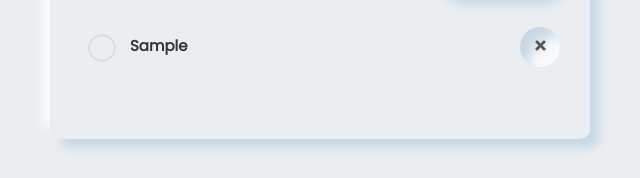
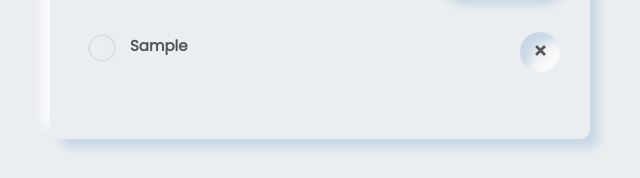
Before and after one commit to friedaodagboyi/TO-DO-LIST-APP, a plain HTML site: page index.html in a window 1280 px wide. Both pictures are taken after typing "Sample" into the empty fields and a click on the button "Add". Shown: the part 268-446 px from the top of the page, 320-960 px from the left. Drawn offline with Linux system fonts and the light colour scheme.

Commit message:
Update style.css

```diff
--- a/style.css
+++ b/style.css
@@ -116,7 +116,7 @@ ul li{
     list-style: none;
     font-size: 15px;
     font-weight: bold;
-    color: #393434;
+    color: #555;
     padding: 12px 8px 12px 50px;
     user-select: none;
     cursor: pointer;
@@ -138,7 +138,7 @@ ul li::before{
 }
 
 ul li.checked{
-    color: grey;
+    color:grey;
     text-decoration: line-through;
     font-weight: normal;
 }
@@ -149,6 +149,7 @@ ul li.checked::before{
 
 ul li span{
     position: absolute;
+    margin-top: 5px;
     right: 0;
     top: 5px;
     width: 40px;
@@ -164,7 +165,7 @@ ul li span{
 
 ul li span:hover{
     background: #edeef0;
-    color: #ff5945;
+    color:#ff5945;
 }
 
 .icons a{
```
